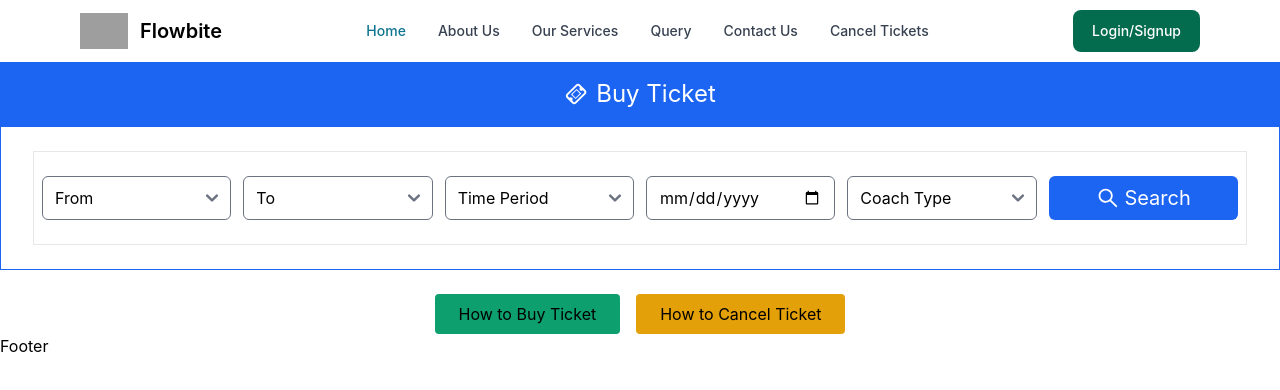
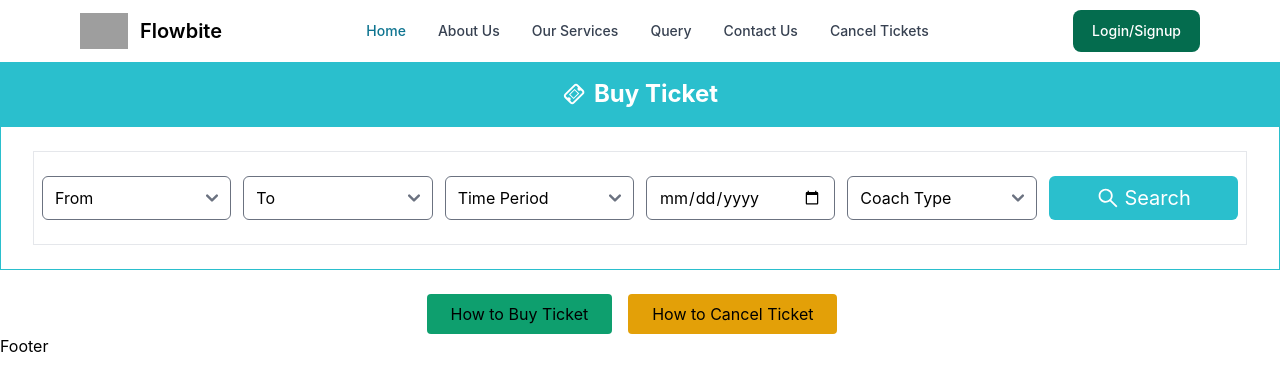
Before and after one commit to nuruzaman-milon/easy-travel-bd-client, a React (Create React App) app: page / in a window 1280 px wide. Shown: the top 390 px of the page. Built offline with nearby package versions, Linux system fonts and the light colour scheme; grey boxes are pictures that could not be loaded.

Commit message:
modals fixed

```diff
--- a/src/pages/Home/SearchForm/SearchForm.js
+++ b/src/pages/Home/SearchForm/SearchForm.js
@@ -4,13 +4,14 @@ import { AiOutlineSearch } from "react-icons/ai";
 import { Modal } from 'flowbite-react';
 
 const SearchForm = () => {
-    const [showInfoModal, setShowInfoModal] = useState(false)
+    const [showInfoModal, setShowInfoModal] = useState(false);
+    const [showCancelModal, setShowCancelModal] = useState(false);
 
 
     return (
-        <section>
-            <h3 className='flex items-center text-2xl bg-blue-600 text-white justify-center py-4'><TiTicket className='mr-2 ' /> Buy Ticket</h3>
-            <div className=' border border-blue-600'>
+        <section className='bg-base'>
+            <h3 className='flex items-center text-2xl bg-primary text-white font-bold justify-center py-4'><TiTicket className='mr-2 ' /> Buy Ticket</h3>
+            <div className=' border border-primary'>
                 <form className='grid grid-cols-1 md:grid-cols-2 lg:grid-cols-6 gap-3 mx-8 my-6 border px-2 py-6'>
                     {/* From */}
                     <select className='rounded-md'>
@@ -44,23 +45,24 @@ const SearchForm = () => {
                         <option value="Non AC">Non AC</option>
                     </select>
 
-                    <button className='bg-blue-600 py-2 px-4 flex justify-center items-center rounded-md'>
+                    <button className='bg-primary py-2 px-4 flex justify-center items-center rounded-md'>
                         <AiOutlineSearch className='text-2xl text-white' /> &nbsp; <span className='text-xl text-white'>Search</span>
                     </button>
                 </form>
             </div>
 
             <div className='flex flex-col lg:flex-row lg:justify-center mt-6'>
+
                 <React.Fragment>
                     <button className='bg-green-500 py-2 px-6 mb-3 lg:mb-0 lg:mr-4 rounded' onClick={() => setShowInfoModal(true)}>
                         How to Buy Ticket
                     </button>
                     <Modal
                         show={showInfoModal ? true : false}
-                    onClick={() => setShowInfoModal(false)}
+                        onClose={() => setShowInfoModal(false)}
                     >
                         <Modal.Header>
-                        Terms of Service
+                            <span className='text-center'>How to Buy Ticket</span>
                         </Modal.Header>
                         <Modal.Body>
                             <div className="space-y-6">
@@ -74,12 +76,35 @@ const SearchForm = () => {
                         </Modal.Body>
                     </Modal>
                 </React.Fragment>
-                <button className='bg-yellow-400 py-2 px-6 rounded '>How to Cancel Ticket</button>
+
+                <React.Fragment>
+                    <button className='bg-yellow-400 py-2 px-6 mb-3 lg:mb-0 lg:mr-4 rounded' onClick={() => setShowCancelModal(true)}>
+                        How to Cancel Ticket
+                    </button>
+                    <Modal
+                        show={showCancelModal ? true : false}
+                        onClose={() => setShowCancelModal(false)}
+                    >
+                        <Modal.Header>
+                            How to Cancel Ticket
+                        </Modal.Header>
+                        <Modal.Body>
+                            <div className="space-y-6">
+                                <p className="text-base leading-relaxed text-gray-500 dark:text-gray-400">
+                                    With less than a month to go before the European Union enacts new consumer privacy laws for its citizens, companies around the world are updating their terms of service agreements to comply.
+                                </p>
+                                <p className="text-base leading-relaxed text-gray-500 dark:text-gray-400">
+                                    The European Union’s General Data Protection Regulation (G.D.P.R.) goes into effect on May 25 and is meant to ensure a common set of data rights in the European Union. It requires organizations to notify users as soon as possible of high-risk data breaches that could personally affect them.
+                                </p>
                             </div>
+                        </Modal.Body>
+                    </Modal>
+                </React.Fragment>
 
 
 
 
+            </div>
 
         </section>
     );
```
Lines whose indentation alone changed are shown as unchanged.
